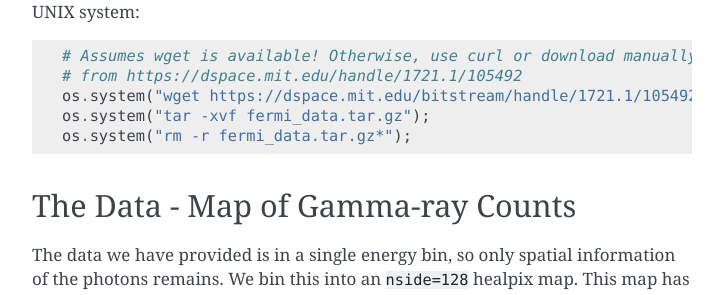
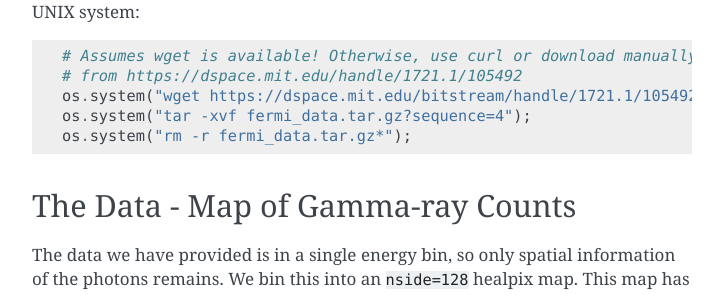
Before and after one commit to bsafdi/NPTFit, a Sphinx documentation site: the page built from docs/Example1_Overview_of_the_Fermi_Data.rst, in a window 1280 px wide and 900 px high, scrolled down 880 px. Shown: the part 173-468 px from the top of the window, without its empty margins (388-1111 px from the left). Built offline with Sphinx 7.4.7, drawn with Linux system fonts in a browser that asks for light colours; pages that are not in the unit, such as notebooks, are missing from menus.

Commit message:
Updated example 1

```diff
--- a/docs/Example1_Overview_of_the_Fermi_Data.rst
+++ b/docs/Example1_Overview_of_the_Fermi_Data.rst
@@ -56,8 +56,8 @@
 
     # Assumes wget is available! Otherwise, use curl or download manually
     # from https://dspace.mit.edu/handle/1721.1/105492
-    os.system("wget https://dspace.mit.edu/bitstream/handle/1721.1/105492/fermi_data.tar.gz");
-    os.system("tar -xvf fermi_data.tar.gz");
+    os.system("wget https://dspace.mit.edu/bitstream/handle/1721.1/105492/fermi_data.tar.gz?sequence=4");
+    os.system("tar -xvf fermi_data.tar.gz?sequence=4");
     os.system("rm -r fermi_data.tar.gz*");
 
 The Data - Map of Gamma-ray Counts
```
